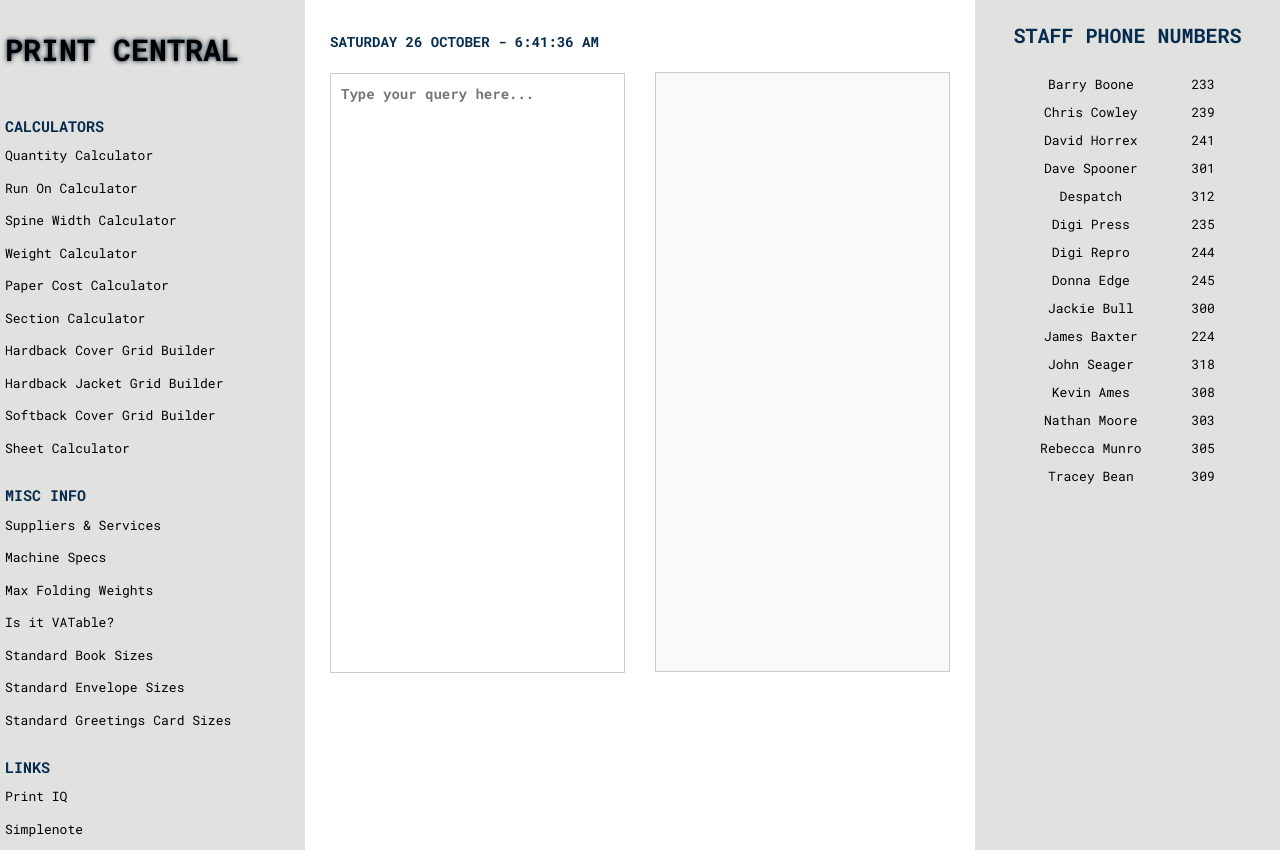
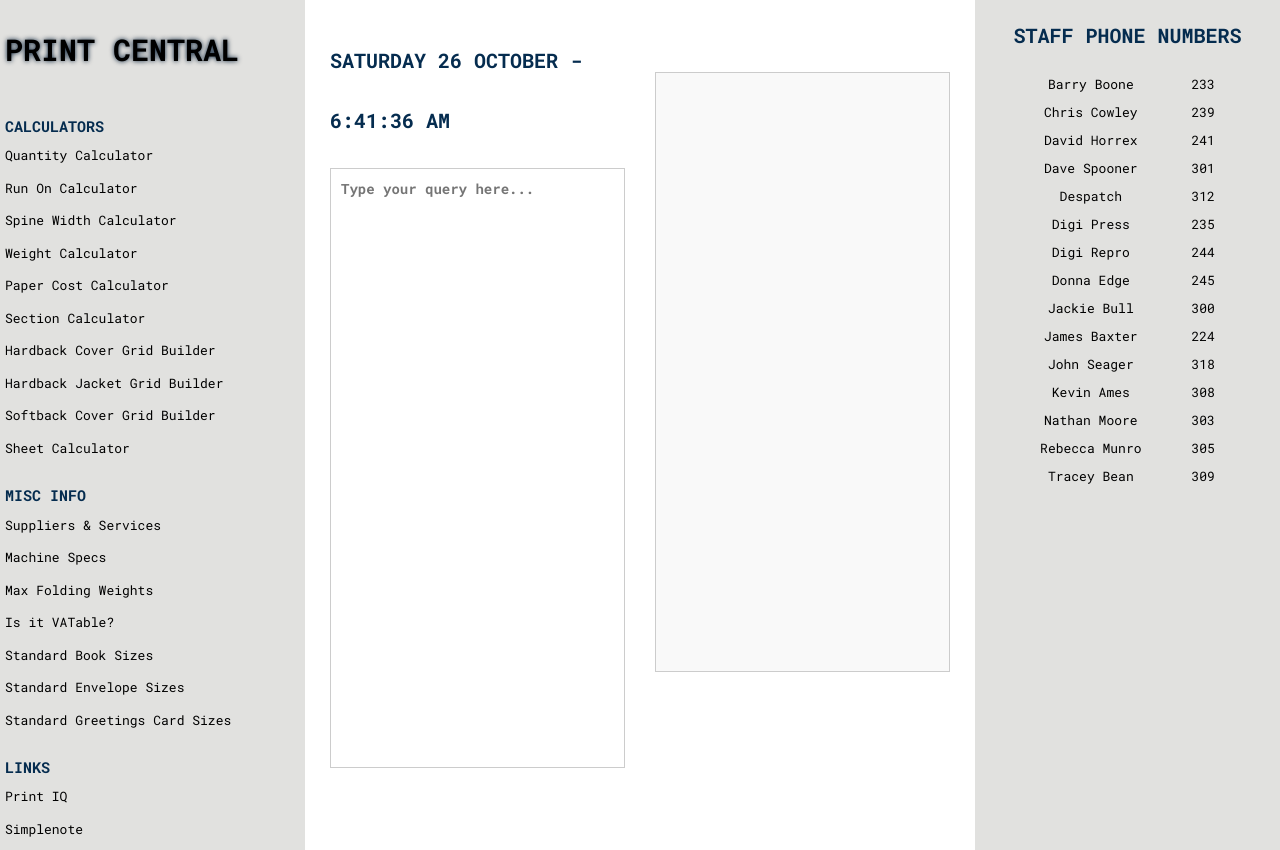
Before and after one commit to spoonsdave/Print-Toolbox, a plain HTML site: page index.html in a window 1280 px wide. Drawn offline with Linux system fonts and the light colour scheme.

Commit message:
Update index.html

```diff
--- a/index.html
+++ b/index.html
@@ -52,7 +52,7 @@
 
 
 
-            <H3>
+            <h1>
                 <div id="clockbox"></div>
                 <script type="text/javascript">
                     var tday = ["SUNDAY", "MONDAY", "TUESDAY", "WEDNESDAY", "THURSDAY", "FRIDAY", "SATURDAY"];
@@ -73,7 +73,7 @@
                     GetClock();
                     setInterval(GetClock, 1000);
                 </script>
-            </H3>
+            </h1>
 
 <br>
 
```
